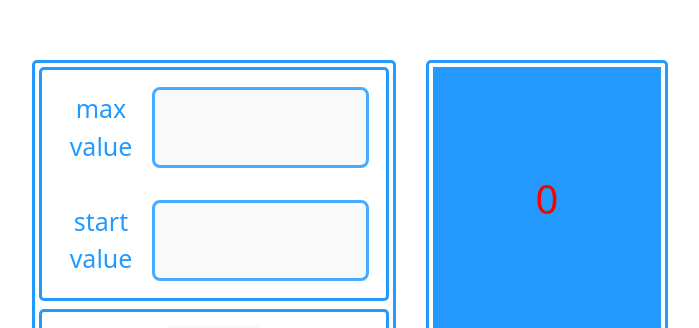
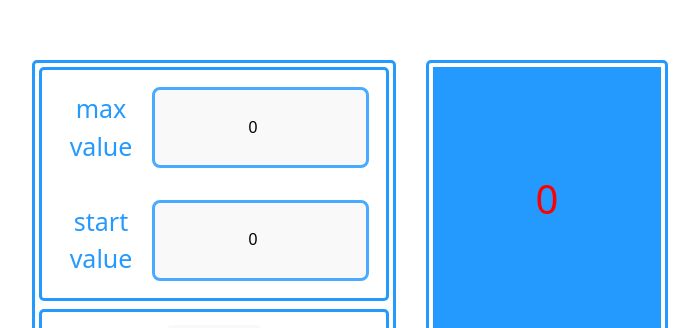
Before and after one commit to molniagrom/my_counter, a React (Vite) app: page / in a window 1280 px wide. Shown: the part 163-491 px from the top of the page, without its empty margins (290-989 px from the left). Built offline with nearby package versions, Linux system fonts and the light colour scheme.

Commit message:
Stage 2.5 passed

```diff
--- a/src/components/Input.tsx
+++ b/src/components/Input.tsx
@@ -8,9 +8,10 @@ type PropsTypeInput = {
     inputType: string,
     getMaxValue?: (value: string) => void
     getStartValue?: (value: string) => void
+    value?: number
 }
 
-export const Input = ({ inputType, getMaxValue, getStartValue, inputId, labelValue, htmlFor}: PropsTypeInput) => {
+export const Input = ({ inputType, value, getMaxValue, getStartValue, inputId, labelValue, htmlFor}: PropsTypeInput) => {
 
    const getValue = (e: ChangeEvent<HTMLInputElement>) => {
        // console.log(e.currentTarget.value)
@@ -26,7 +27,7 @@ export const Input = ({ inputType, getMaxValue, getStartValue, inputId, labelVal
     return (
         <div className={s.inputContainer}>
             <label className={s.label} htmlFor={htmlFor}>{labelValue}</label>
-            <input onChange={getValue} className={s.input} type={inputType} id={inputId}/>
+            <input value={value} onChange={getValue} className={s.input} type={inputType} id={inputId}/>
         </div>
     );
 };
--- a/src/components/Settings.tsx
+++ b/src/components/Settings.tsx
@@ -6,6 +6,8 @@ type SettingsPropsType = {
     getMaxValue?: (value: string) => void
     getStartValue?: (value: string) => void
     getAndSetValue?: () => void
+    minValue: number,
+    maxValue: number,
 }
 
 export const Settings = (props: SettingsPropsType) => {
@@ -31,6 +33,7 @@ export const Settings = (props: SettingsPropsType) => {
         <div className={s.settings}>
             <div className={s.inputs}>
                 <Input
+                    value={props.maxValue}
                     getMaxValue={getMaxValue}
                     inputType="number"
                     htmlFor="maxValue"
@@ -39,6 +42,7 @@ export const Settings = (props: SettingsPropsType) => {
                 />
                 <br/>
                 <Input
+                    value={props.minValue}
                     inputType="number"
                     htmlFor="startValue"
                     labelValue="start value"
--- a/src/components/SuperCount.tsx
+++ b/src/components/SuperCount.tsx
@@ -30,6 +30,8 @@ export const SuperCount = () => {
     return (
         <div className={s.superCount}>
             <Settings
+                maxValue={max}
+                minValue={min}
                 getAndSetValue={getAndSetValue}
                 getMaxValue={getMaxValue}
                 getStartValue={getStartValue}/>
```
